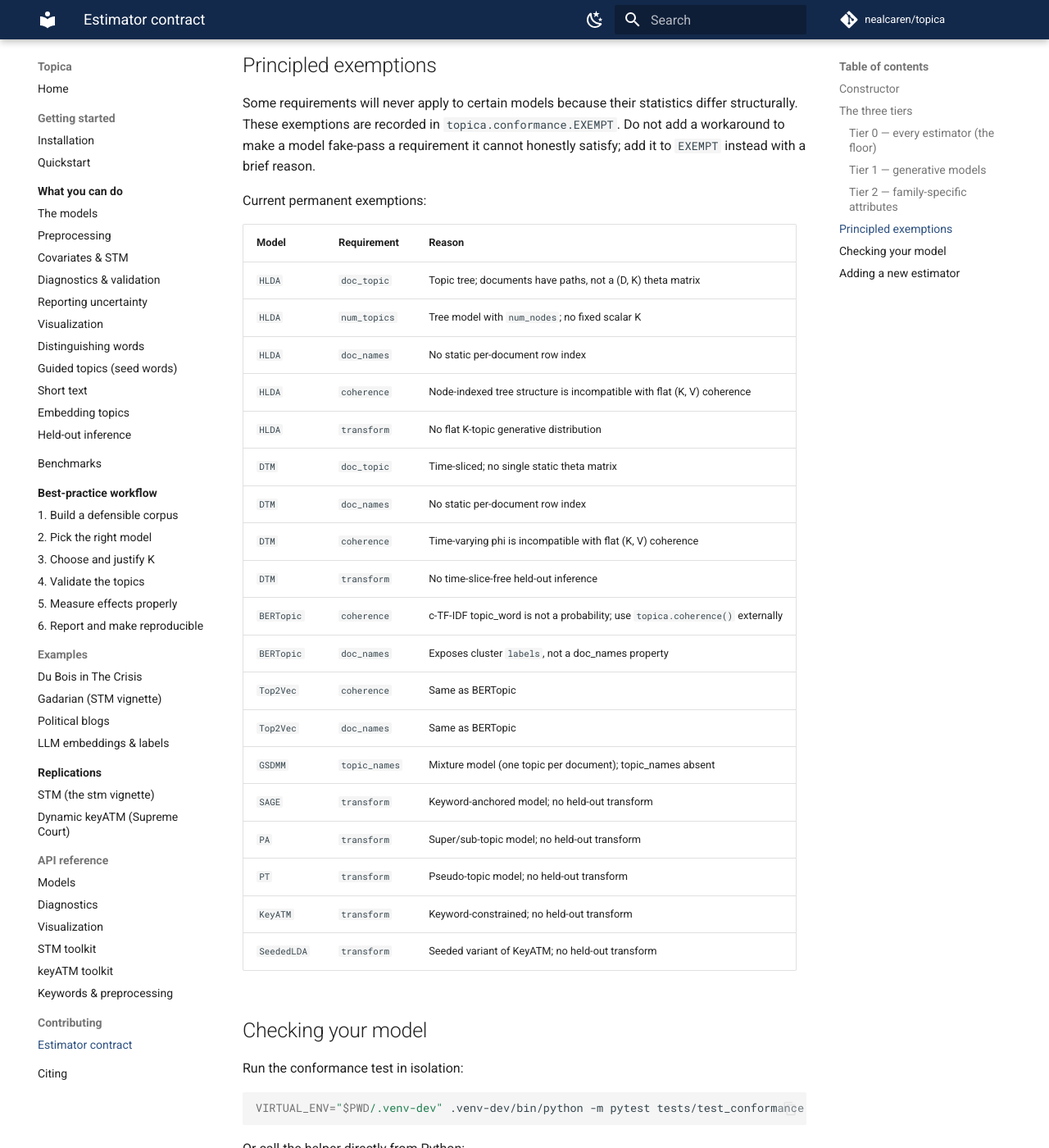
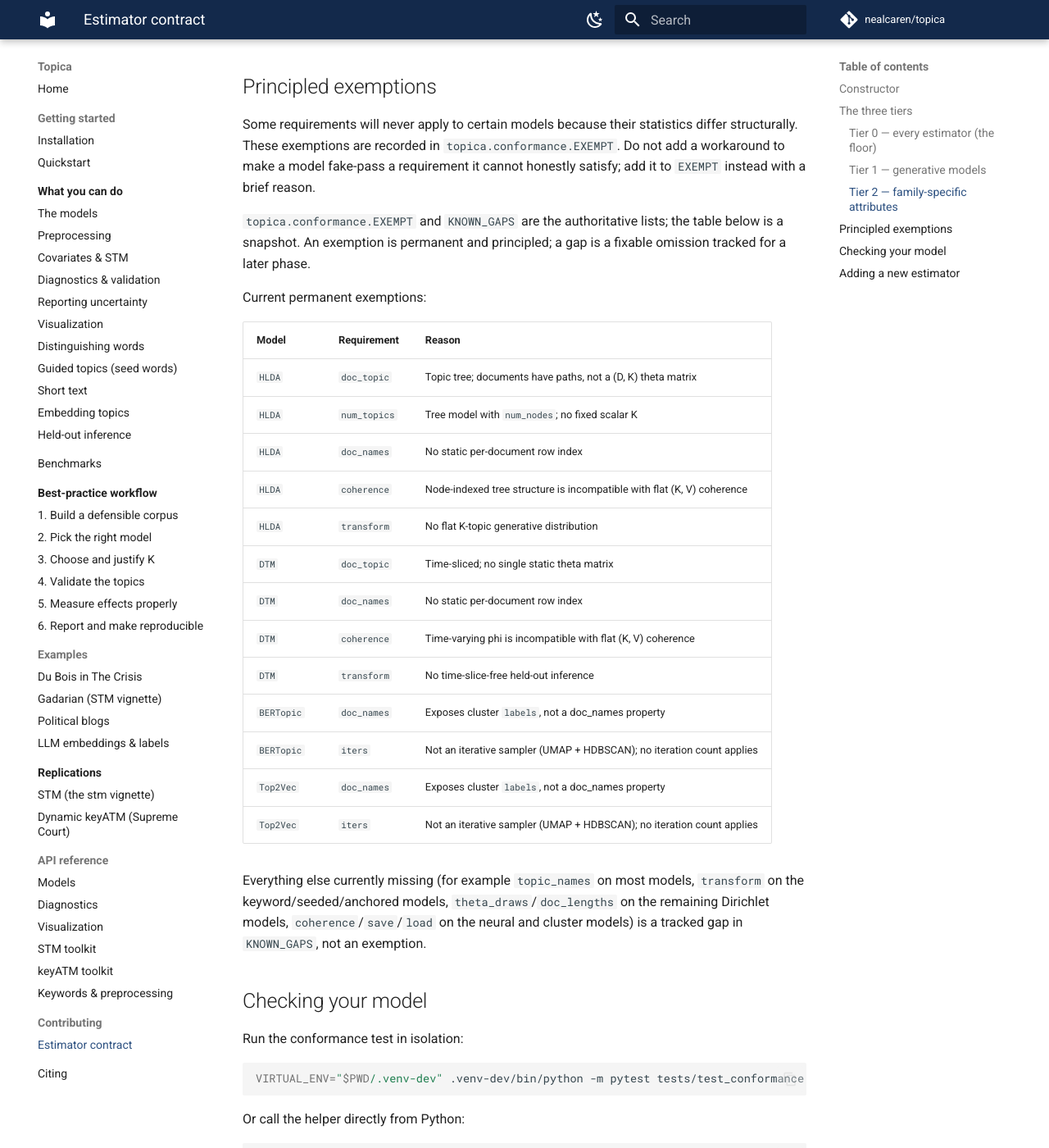
Before and after one commit to nealcaren/turbotopics, an MkDocs documentation site: the page built from docs/contributing/estimator-contract.md, in a window 1280 px wide and 1400 px high, scrolled down 2455 px. Shown: the whole window at 82% size. Built offline with MkDocs 1.6.1 and Material for MkDocs 9.7.7, drawn with Linux system fonts in a browser that asks for light colours; comment, search, counter and statistics services are not loaded; some of the changed text lies outside the part shown.

Commit message:
review: re-adjudicate conformance maps toward full conformance
The agent over-used EXEMPT where the goal is full conformance. Move to
KNOWN_GAPS (fixable, tracked): transform for KeyATM/SeededLDA/SAGE/PA/PT (the
motivating gap; held-out theta is inferable from the fitted phi), GSDMM
topic_names (it has doc_topic + num_topics), and BERTopic/Top2Vec coherence
(UMass is count-based over top words). Move to EXEMPT (genuinely N/A):
BERTopic/Top2Vec iters (UMAP + HDBSCAN, not an iterative sampler). Sync the
contract doc and point it at the maps as the source of truth.

Co-Authored-By: Claude Opus 4.8 (1M context) <noreply@anthropic.com>

```diff
--- a/docs/contributing/estimator-contract.md
+++ b/docs/contributing/estimator-contract.md
@@ -63,10 +63,11 @@ def transform(self, docs) -> np.ndarray:  # shape (n_docs, K)
 
 `transform` infers the topic mixture for new documents (without updating the
 model). It is the basis for held-out perplexity, `eval_heldout`, and `search_k`.
-Models with structural reasons for not supporting held-out inference (keyword-
-constrained models such as `KeyATM` and `SeededLDA`, or group-anchored models
-such as `SAGE` and `PA`) are listed in `EXEMPT` in `topica.conformance` and are
-not required to implement `transform`.
+Only the models with no flat document-topic representation are structurally
+exempt: `HLDA` (a topic tree) and `DTM` (time-sliced). The keyword, seeded, and
+anchored Gibbs models (`KeyATM`, `SeededLDA`, `SAGE`, `PA`, `PT`) can infer a
+held-out theta from their fitted phi, so they are tracked in `KNOWN_GAPS` as
+work to do, not exempted.
 
 ### Tier 2 — family-specific attributes
 
@@ -93,6 +94,10 @@ differ structurally. These exemptions are recorded in
 a requirement it cannot honestly satisfy; add it to `EXEMPT` instead with a
 brief reason.
 
+`topica.conformance.EXEMPT` and `KNOWN_GAPS` are the authoritative lists; the
+table below is a snapshot. An exemption is permanent and principled; a gap is a
+fixable omission tracked for a later phase.
+
 Current permanent exemptions:
 
 | Model | Requirement | Reason |
@@ -106,16 +111,15 @@ Current permanent exemptions:
 | `DTM` | `doc_names` | No static per-document row index |
 | `DTM` | `coherence` | Time-varying phi is incompatible with flat (K, V) coherence |
 | `DTM` | `transform` | No time-slice-free held-out inference |
-| `BERTopic` | `coherence` | c-TF-IDF topic_word is not a probability; use `topica.coherence()` externally |
 | `BERTopic` | `doc_names` | Exposes cluster `labels`, not a doc_names property |
-| `Top2Vec` | `coherence` | Same as BERTopic |
-| `Top2Vec` | `doc_names` | Same as BERTopic |
-| `GSDMM` | `topic_names` | Mixture model (one topic per document); topic_names absent |
-| `SAGE` | `transform` | Keyword-anchored model; no held-out transform |
-| `PA` | `transform` | Super/sub-topic model; no held-out transform |
-| `PT` | `transform` | Pseudo-topic model; no held-out transform |
-| `KeyATM` | `transform` | Keyword-constrained; no held-out transform |
-| `SeededLDA` | `transform` | Seeded variant of KeyATM; no held-out transform |
+| `BERTopic` | `iters` | Not an iterative sampler (UMAP + HDBSCAN); no iteration count applies |
+| `Top2Vec` | `doc_names` | Exposes cluster `labels`, not a doc_names property |
+| `Top2Vec` | `iters` | Not an iterative sampler (UMAP + HDBSCAN); no iteration count applies |
+
+Everything else currently missing (for example `topic_names` on most models,
+`transform` on the keyword/seeded/anchored models, `theta_draws`/`doc_lengths`
+on the remaining Dirichlet models, `coherence`/`save`/`load` on the neural and
+cluster models) is a tracked gap in `KNOWN_GAPS`, not an exemption.
 
 ## Checking your model
 
```
Also changed, not shown: 1 other file.
